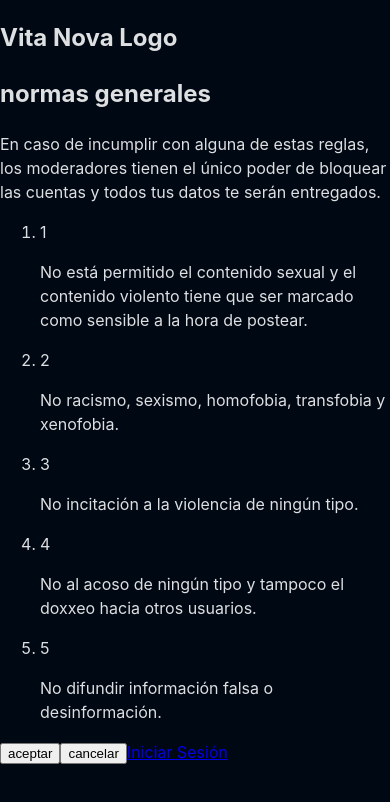
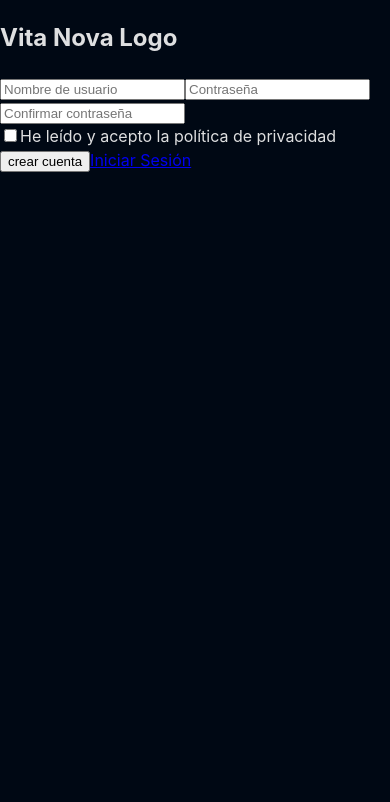
Before and after one commit to DestroctorGT/Vita-Nova, a React (Vite) app in the folder Client/: page /SignUp in a window 390 px wide. Both pictures are taken after a click on the button "aceptar". Shown: the top 802 px of the page. Built offline with nearby package versions, Linux system fonts and the light colour scheme.

Commit message:
style: creado form para crear cuenta full responsive (falta validaciones en contraseña y nombre de usuario)

```diff
--- a/Client/src/pages/SignUp.jsx
+++ b/Client/src/pages/SignUp.jsx
@@ -1,8 +1,38 @@
 import { css } from "../../styled-system/css";
 import { flex } from "../../styled-system/patterns";
-import { Link } from "react-router-dom";
+import { Link, useNavigate } from "react-router-dom";
+import { useState } from "react";
 
 export default function SignUp() {
+  const navigate = useNavigate();
+
+  const [acceptConditions, setAcceptConditions] = useState(false);
+
+  const [inputs, setInputs] = useState({
+    userName: "",
+    password: "",
+    checkPassword: "",
+    error: {},
+  });
+
+  const handleClick = () => {
+    !acceptConditions ? setAcceptConditions(true) : setAcceptConditions(false);
+  };
+
+  const handleSubmit = (e) => {
+    e.preventDefault();
+  };
+
+  const handleInput = (e) => {
+    let inputName = e.target.name;
+    let inputValue = e.target.value;
+
+    setInputs({
+      ...inputs,
+      [inputName]: inputValue,
+    });
+  };
+
   return (
     <section
       className={flex({
@@ -15,6 +45,8 @@ export default function SignUp() {
     >
       <h2>Vita Nova Logo</h2>
 
+      {!acceptConditions ? (
+        <>
           <article>
             <h2
               className={css({
@@ -68,8 +100,9 @@ export default function SignUp() {
 
                 <div>
                   <p className={css({ maxWidth: "75ch" })}>
-                No está permitido el contenido sexual y el contenido violento
-                tiene que ser marcado como sensible a la hora de postear.
+                    No está permitido el contenido sexual y el contenido
+                    violento tiene que ser marcado como sensible a la hora de
+                    postear.
                   </p>
                 </div>
               </li>
@@ -166,7 +199,6 @@ export default function SignUp() {
               </li>
             </ol>
           </article>
-
           <article className={css({ margin: { lg: "4% 30% 0" } })}>
             <button
               className={css({
@@ -179,6 +211,7 @@ export default function SignUp() {
                 cursor: "pointer",
                 width: "100%",
               })}
+              onClick={handleClick}
             >
               aceptar
             </button>
@@ -193,12 +226,119 @@ export default function SignUp() {
                 cursor: "pointer",
                 width: "100%",
               })}
+              onClick={() => navigate("/")}
             >
               cancelar
             </button>
 
             <Link to={"/SignIn"}>Iniciar Sesión</Link>
           </article>
+        </>
+      ) : (
+        <>
+          <form
+            onSubmit={handleSubmit}
+            className={css({
+              margin: { lg: "10%" },
+              display: "flex",
+              flexFlow: "column",
+              alignItems: { lg: "center" },
+              gap: "10px",
+            })}
+          >
+            <input
+              type="text"
+              name="userName"
+              placeholder="Nombre de usuario"
+              value={inputs.userName}
+              onChange={handleInput}
+              className={css({
+                padding: "1% 0",
+                backgroundColor: "#D9D9D9",
+                color: "#000000",
+                _placeholder: { color: "#000000" },
+                borderRadius: "4px",
+                textIndent: "10px",
+                width: { lg: "50%" },
+              })}
+            />
+
+            <input
+              type="password"
+              name="password"
+              value={inputs.password}
+              placeholder="Contraseña"
+              onChange={handleInput}
+              className={css({
+                padding: "1% 0",
+                backgroundColor: "#D9D9D9",
+                color: "#000000",
+                _placeholder: { color: "#000000" },
+                borderRadius: "4px",
+                textIndent: "10px",
+                width: { lg: "50%" },
+              })}
+            />
+
+            <input
+              type="password"
+              name="checkpassword"
+              value={inputs.checkPassword}
+              placeholder="Confirmar contraseña"
+              onChange={handleInput}
+              className={css({
+                padding: "1% 0",
+                backgroundColor: "#D9D9D9",
+                color: "#000000",
+                _placeholder: { color: "#000000" },
+                borderRadius: "4px",
+                textIndent: "10px",
+                width: { lg: "50%" },
+              })}
+            />
+
+            <div
+              className={flex({
+                direction: "row",
+                align: "center",
+                gap: "8px",
+              })}
+            >
+              <input
+                type="checkbox"
+                id="vehicle1"
+                name="vehicle1"
+                value="Bike"
+              />
+              <label htmlFor="vehicle1">
+                He leído y acepto la política de privacidad
+              </label>
+            </div>
+
+            <div
+              className={css({
+                margin: { lg: "4% 30% 0" },
+              })}
+            >
+              <button
+                className={css({
+                  padding: "2%",
+                  marginBottom: "5%",
+                  textTransform: "uppercase",
+                  backgroundColor: "#FFD60A",
+                  color: "#000814",
+                  borderRadius: "8px",
+                  cursor: "pointer",
+                  width: "100%",
+                })}
+              >
+                crear cuenta
+              </button>
+              <Link to={"/SignIn"}>Iniciar Sesión</Link>
+            </div>
+          </form>
+        </>
+      )}
     </section>
   );
 }
```
Lines whose indentation alone changed are shown as unchanged.
